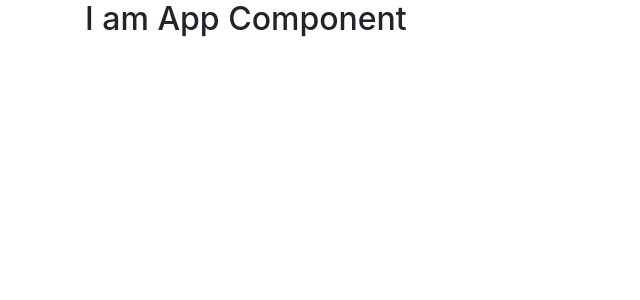
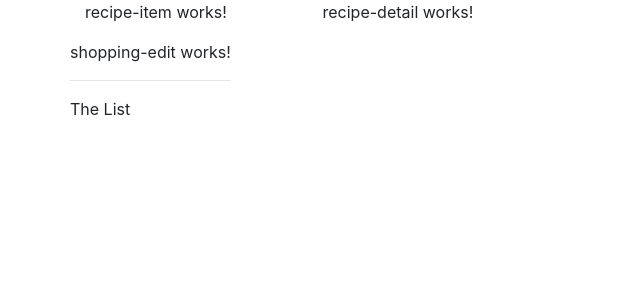
Before and after one commit to Chadsglm/recipeApp, an Angular app: page / in a window 1280 px wide. Shown: the top 300 px of the page, without its empty margins (0-640 px from the left). Built offline with nearby package versions, Linux system fonts and the light colour scheme.

Commit message:
using the components

```diff
--- a/src/app/app.component.html
+++ b/src/app/app.component.html
@@ -1,7 +1,8 @@
 <div class="container">
   <div class="row">
-    <div class="col-md-12">
-      <h2>I am App Component</h2>
+    <div class="col-md-6">
+      <app-recipes></app-recipes>
+      <app-shopping-list></app-shopping-list>
     </div>
   </div>
 </div>
--- a/src/app/recipes/recipe-list/recipe-list.component.html
+++ b/src/app/recipes/recipe-list/recipe-list.component.html
@@ -1 +1 @@
-<p>recipe-list works!</p>
+<app-recipe-item></app-recipe-item>
--- a/src/app/recipes/recipes.component.html
+++ b/src/app/recipes/recipes.component.html
@@ -1 +1,9 @@
-<p>recipes works!</p>
+<div class="row">
+  <div class="col-md-5">
+    <app-recipe-list></app-recipe-list>
+  </div>
+
+  <div class="col-md-7">
+    <app-recipe-detail></app-recipe-detail>
+  </div>
+</div>
--- a/src/app/shopping-list/shopping-list.component.html
+++ b/src/app/shopping-list/shopping-list.component.html
@@ -1 +1,7 @@
-<p>shopping-list works!</p>
+<div class="row">
+  <div class="col-xs-10">
+    <app-shopping-edit></app-shopping-edit>
+    <hr>
+    <p>The List</p>
+  </div>
+</div>
```
